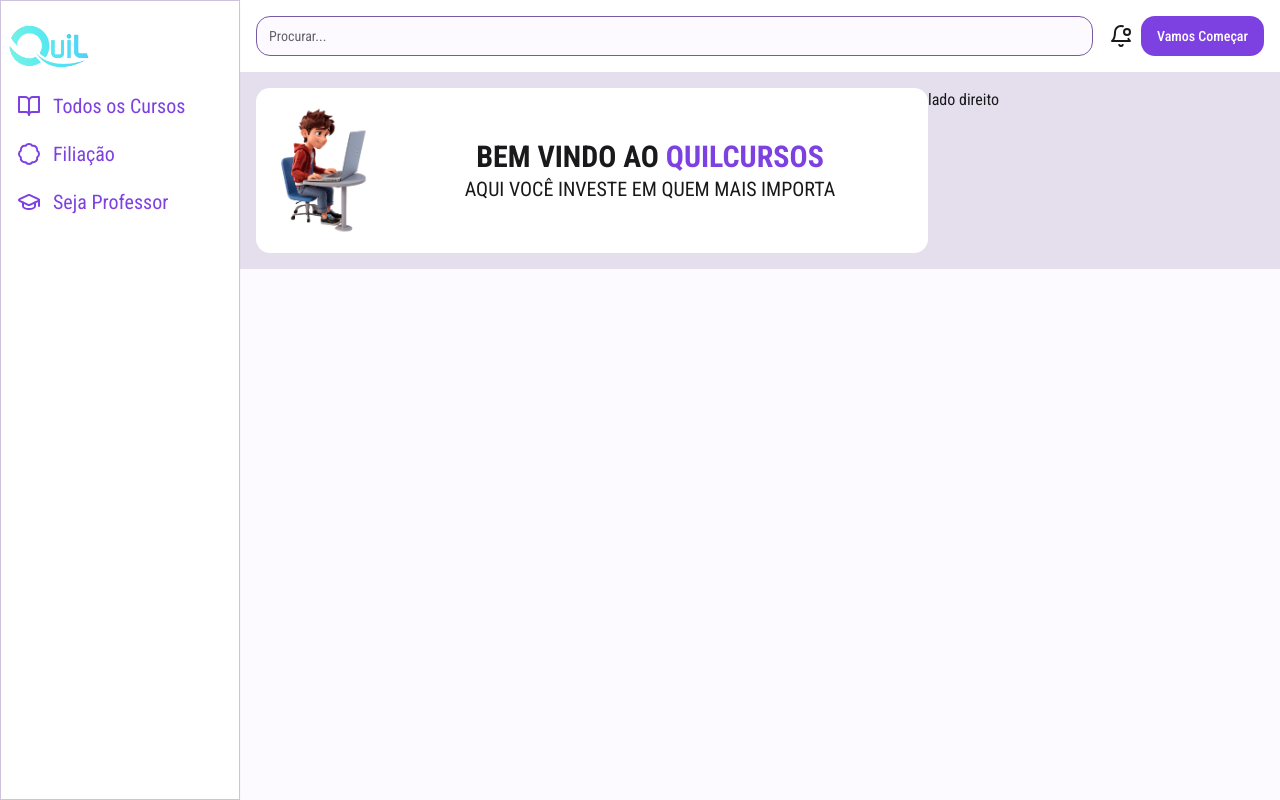
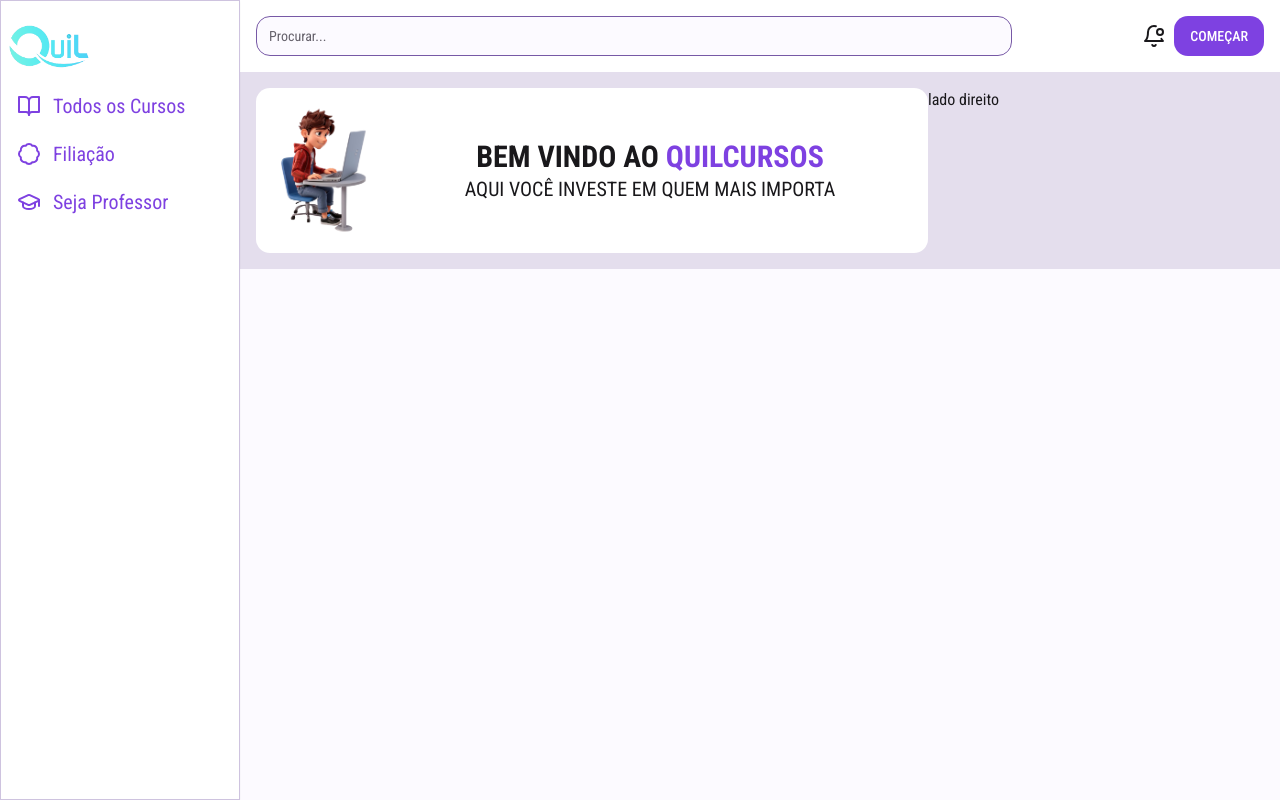
Before and after one commit to QuiLion7/quilcursos, a Next.js app: page /courses in a window 1280 px wide. Built offline with nearby package versions, Linux system fonts and the light colour scheme; no server answers.

Commit message:
feat: update header with login status check and display corresponding buttons Tradução: nova funcionalidade(header): atua

```diff
--- a/src/app/(router)/components/Header.tsx
+++ b/src/app/(router)/components/Header.tsx
@@ -1,15 +1,33 @@
+"use client";
 import { Button } from "@/components/ui/button";
 import { Input } from "@/components/ui/input";
+import { UserButton, useUser } from "@clerk/nextjs";
 import { BellDot, Search } from "lucide-react";
+import Link from "next/link";
 import React from "react";
 
 const Header = () => {
+  const { user, isLoaded } = useUser();
+
   return (
-    <div className="flex items-center justify-between bg-primary-foreground p-4">
-      <Input type="text" placeholder="Procurar..." className="flex-2" />
-      <div className="ml-4 flex w-full flex-1 items-center justify-end gap-2">
-        <BellDot className="h-full w-auto" />
-        <Button>Vamos Começar</Button>
+    <div className="grid grid-cols-2 bg-primary-foreground p-4 md:grid-cols-4">
+      <Input
+        type="text"
+        placeholder="Procurar..."
+        className=" w-full md:col-span-3"
+      />
+
+      <div className="col-span-1 flex w-full items-center justify-end">
+        <div className="flex h-full w-full items-center justify-end pr-2">
+          <BellDot />
+        </div>
+        {isLoaded && user ? (
+          <UserButton afterSignOutUrl="/courses" />
+        ) : (
+          <Link href={"sign-in"}>
+            <Button className="w-full uppercase">Começar</Button>
+          </Link>
+        )}
       </div>
       <div className="flex "></div>
     </div>
```
